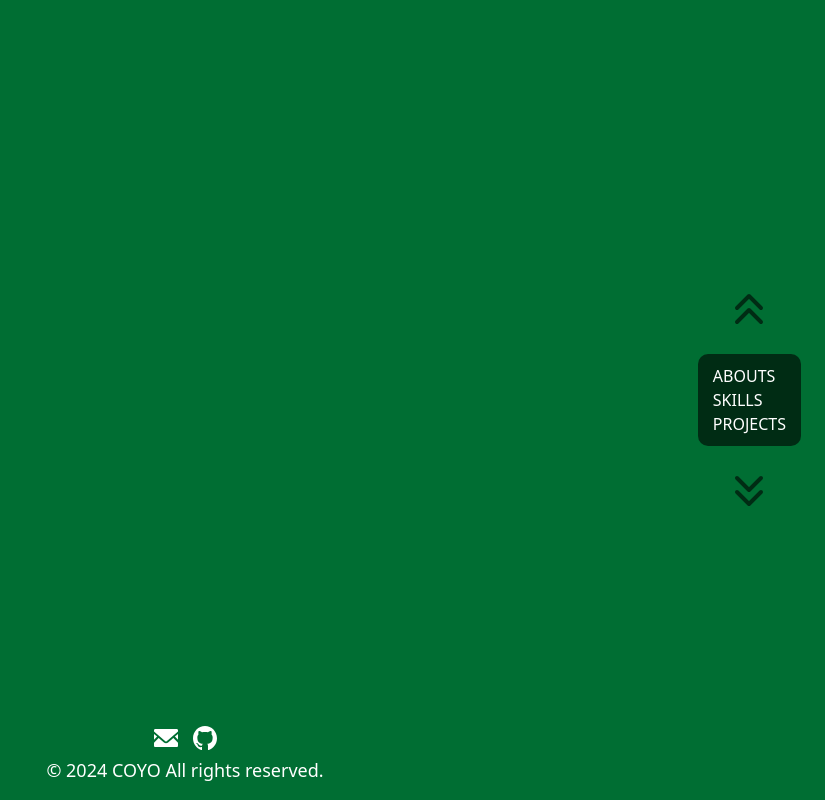
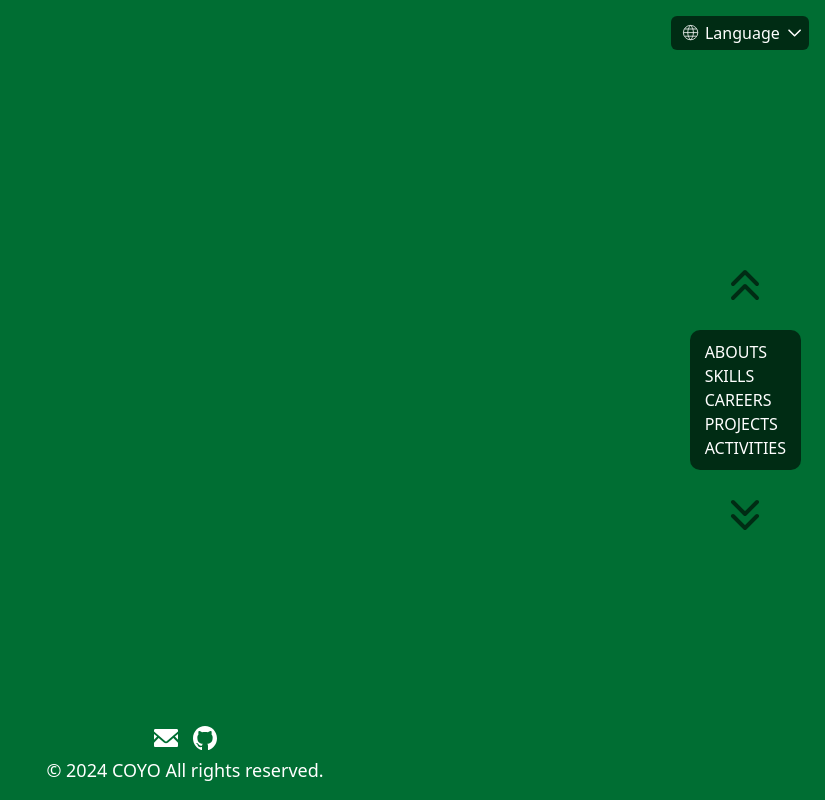
Before and after one commit to coyo-hm/boutme, a Next.js app: page /en/abouts in a window 1280 px wide. Shown: the whole page, without its empty margins (455-1280 px from the left). Built offline with nearby package versions, Linux system fonts and the light colour scheme.

Commit message:
feat(home): LocaleSelectBox

```diff
--- a/src/components/common/SelectBox/index.tsx
+++ /dev/null
@@ -1,58 +0,0 @@
-"use client";
-
-import { ReactNode, useState } from "react";
-
-import DownArrowIcon from "@icons/down-chevron.svg";
-
-// TODO: icon 처리
-// TODO: dynamic 적용
-
-export interface SelectOptionType<T> {
-	key: string;
-	value: T;
-	label: ReactNode;
-}
-
-export interface SelectBoxProps<T> {
-	options: SelectOptionType<T>[];
-	selectedOption?: SelectOptionType<T>;
-	placeholder?: ReactNode;
-	disabled?: boolean;
-	locale: string; // 서버연동시에 삭제
-	onSelect: (selectedOption: SelectOptionType<T>) => void;
-}
-
-const SelectBox = <T,>({
-	options = [],
-	onSelect,
-	selectedOption,
-	placeholder,
-	disabled = false
-}: SelectBoxProps<T>) => {
-	const [isOpen, setIsOpen] = useState<boolean>(false);
-
-	return (
-		<div className={`${"selectBoxContainerStyle"} ${isOpen ? "open" : "close"}`}>
-			<button className={"valueStyle"} onClick={() => setIsOpen(prev => !prev)} disabled={disabled}>
-				{placeholder || selectedOption?.label}
-				<DownArrowIcon className={"valueIconStyle"} />
-			</button>
-			{isOpen && (
-				<div className={"optionContainerStyle"}>
-					<div className={"scrollAreaStyle"}>
-						{options.map(option => (
-							<button
-								key={option.key}
-								className={`${selectedOption?.key === option.key ? "selected" : ""} ${"optionStyle"}`}
-								onClick={() => onSelect(option)}
-							>
-								{option.label}
-							</button>
-						))}
-					</div>
-				</div>
-			)}
-		</div>
-	);
-};
-export default SelectBox;
--- /dev/null
+++ b/src/components/container/LocaleSelectBox/index.tsx
@@ -0,0 +1,57 @@
+"use client";
+
+import { useEffect, useState } from "react";
+import { useLocale, useTranslations } from "next-intl";
+import { locales } from "@i18n/i18n";
+import { usePathname, useRouter } from "@i18n/navigation";
+
+import styles from "./localeSelectBox.module.scss";
+import DownArrowIcon from "@icons/down-chevron.svg";
+import GlobeIcon from "@icons/globe.svg";
+
+// interface Props {}
+
+const LocaleSelectBox = () => {
+	const [isOpen, setIsOpen] = useState<boolean>(false);
+	const [styleClass, setStyleClass] = useState<any>("");
+	const selectedLocale = useLocale();
+	const router = useRouter();
+	const pathname = usePathname();
+	const t = useTranslations("locale");
+
+	useEffect(() => {
+		(async () => {
+			const styles = isOpen
+				? await import("./localeSelectBox.open.module.scss")
+				: await import("./localeSelectBox.close.module.scss");
+			setStyleClass(styles);
+		})();
+	}, [isOpen]);
+
+	return (
+		<div className={styles.localeSelectBoxContainer}>
+			<button className={`${styles.btnValue} ${styleClass.btnValue}`} onClick={() => setIsOpen(prev => !prev)}>
+				<GlobeIcon />
+				{t("placeholder")}
+				<DownArrowIcon className={styleClass.arrIcon} />
+			</button>
+			{isOpen && (
+				<div className={styles.options}>
+					<div className={styles.scrollArea}>
+						{locales.map(locale => (
+							<button
+								className={`${styles.option} ${selectedLocale === locale ? styles.selected : ""}`}
+								key={locale}
+								onClick={() => router.replace(pathname, { locale })}
+							>
+								{t(locale)}
+							</button>
+						))}
+					</div>
+				</div>
+			)}
+		</div>
+	);
+};
+
+export default LocaleSelectBox;
--- /dev/null
+++ b/src/components/container/LocaleSelectBox/localeSelectBox.module.scss
@@ -0,0 +1,69 @@
+@import "src/styles/palette";
+
+.localeSelectBoxContainer {
+	position: fixed;
+	top: 1rem;
+	right: 1rem;
+	min-width: 4rem;
+	width: fit-content;
+	z-index: 100;
+}
+
+.btnValue {
+	width: 100%;
+	padding: 5px 5px 5px 10px;
+	display: flex;
+	flex-direction: row;
+	flex-wrap: nowrap;
+	justify-content: center;
+	align-items: center;
+	gap: 5px;
+	background: rgba(0, 0, 0, 0.6);
+	border-radius: 6px;
+	word-break: keep-all;
+
+	//font-size: 1.2rem;
+
+	& > svg {
+		width: 1.2rem;
+		flex: 1 0 1rem;
+		transition: 0.3s ease-in-out;
+	}
+
+  &:hover {
+    background: rgba(0, 0, 0, 1);
+  }
+}
+
+.options {
+	position: absolute;
+	margin: 0.2rem 0 0;
+	width: 100%;
+	overflow: hidden;
+	border-radius: 6px;
+	background: rgba(0, 0, 0, 0.6);
+}
+
+.scrollArea {
+	display: flex;
+	flex-direction: column;
+	overflow-y: auto;
+	max-height: 80px;
+}
+
+.option {
+	padding: 5px 10px;
+	text-align: left;
+	color: rgba(255, 255, 255, 0.5);
+
+	&:hover {
+		background: rgba(0, 0, 0, 1);
+		color: rgba(255, 255, 255, 1);
+	}
+
+	&.selected {
+		color: color(green, lighter);
+		//cursor: not-allowed;
+		//pointer-events: none;
+	}
+}
--- /dev/null
+++ b/src/components/container/LocaleSelectBox/localeSelectBox.open.module.scss
@@ -0,0 +1,6 @@
+.btnValue {
+}
+
+.arrIcon {
+  transform: rotate(180deg);
+}
--- a/src/components/container/index.tsx
+++ b/src/components/container/index.tsx
@@ -2,9 +2,10 @@
 
 import { PropsWithChildren } from "react";
 import styles from "./container.module.scss";
+import { usePathname } from "@i18n/navigation";
+import LocaleSelectBox from "@components/container/LocaleSelectBox";
+import TableOfContents from "@components/container/TableOfContents";
 import Footer from "@components/container/Footer";
-import TableOfContents from "@components/container/TableOfContents/TableOfContents";
-import { usePathname } from "@i18n/navigation";
 
 interface Props extends PropsWithChildren {}
 
@@ -13,6 +14,7 @@ const Container = ({ children }: Props) => {
 
 	return (
 		<div className={styles.container}>
+			<LocaleSelectBox/>
 			{pathname !== "/" && <TableOfContents />}
 			<div className={styles.content}>{children}</div>
 			<Footer />
--- a/src/constants/links.ts
+++ b/src/constants/links.ts
@@ -1,7 +1,9 @@
 const LINKS = [
 	{ label: "abouts", url: "/abouts" },
 	{ label: "skills", url: "/skills" },
-	{ label: "projects", url: "/projects" }
+	{ label: "careers", url: "/careers" },
+	{ label: "projects", url: "/projects" },
+	{ label: "activities", url: "/activities" },
 ];
 
 export default LINKS;
--- a/src/styles/_palette.scss
+++ b/src/styles/_palette.scss
@@ -1,5 +1,7 @@
 $palette: (
 	green: (
+		lighter: #288654,
+		light: #007a39,
 		base: rgb(0, 110, 51),
 		dark: #005427,
 		darker: #003b1b
--- a/src/styles/globals.css
+++ b/src/styles/globals.css
@@ -31,3 +31,11 @@ body {
 		text-wrap: balance;
 	}
 }
+
+button {
+	cursor: pointer;
+}
+
+button:disabled {
+	cursor: not-allowed;
+}
```
Also changed, not shown: src/components/common/SelectBox/selectbox.module.scss (deleted, +0 -74 lines), src/components/container/LocaleSelectBox/localeSelectBox.close.module.scss (added), src/components/container/TableOfContents/index.tsx (renamed from src/components/container/TableOfContents/TableOfContents.tsx).
